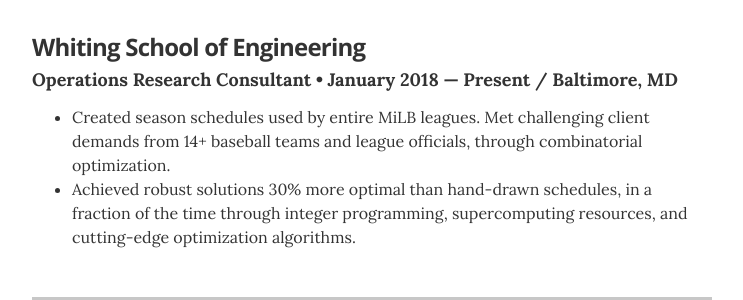
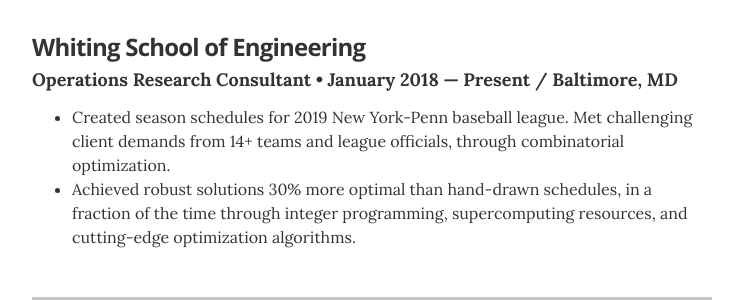
Before and after one commit to lylpask/lylpask.github.io, a Jekyll site: the page built from index.html, in a window 1280 px wide. Shown: the part 576-876 px from the top of the page, without its empty margins (268-1011 px from the left). Built offline with Jekyll 4.4.1, drawn with Linux system fonts in a browser that asks for light colours.

Commit message:
Update experience.yml

```diff
--- a/_data/experience.yml
+++ b/_data/experience.yml
@@ -14,6 +14,6 @@
   position: Operations Research Consultant
   duration:   January 2018  &mdash; Present / Baltimore, MD
   summary: <ul class="resume-item-list">
-            <li> Created season schedules used by entire MiLB leagues. Met challenging client demands from 14+ baseball teams and league officials, through combinatorial optimization. </li>
+            <li> Created season schedules for 2019 New York-Penn baseball league. Met challenging client demands from 14+  teams and league officials, through combinatorial optimization. </li>
             <li> Achieved robust solutions 30% more optimal than hand-drawn schedules, in a fraction of the time through integer programming, supercomputing resources, and cutting-edge optimization algorithms. </li>
            </ul>
```
